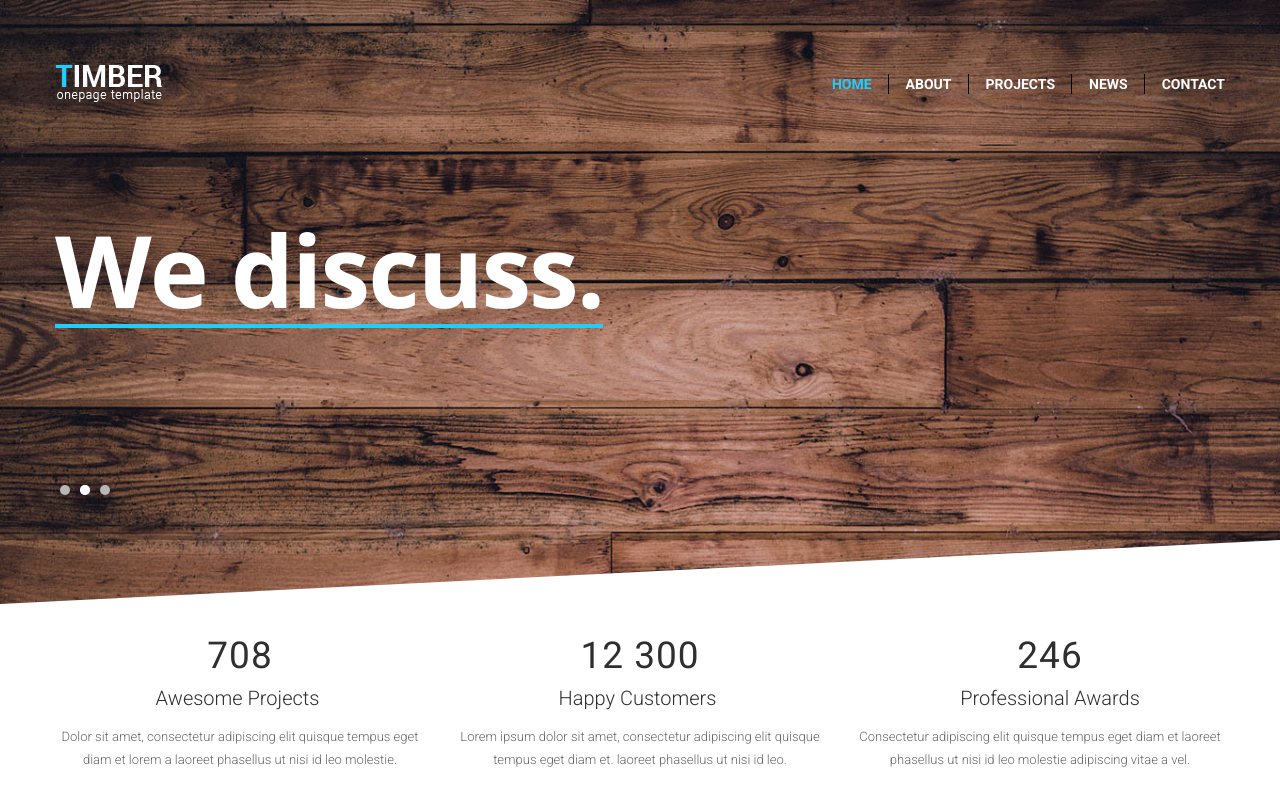
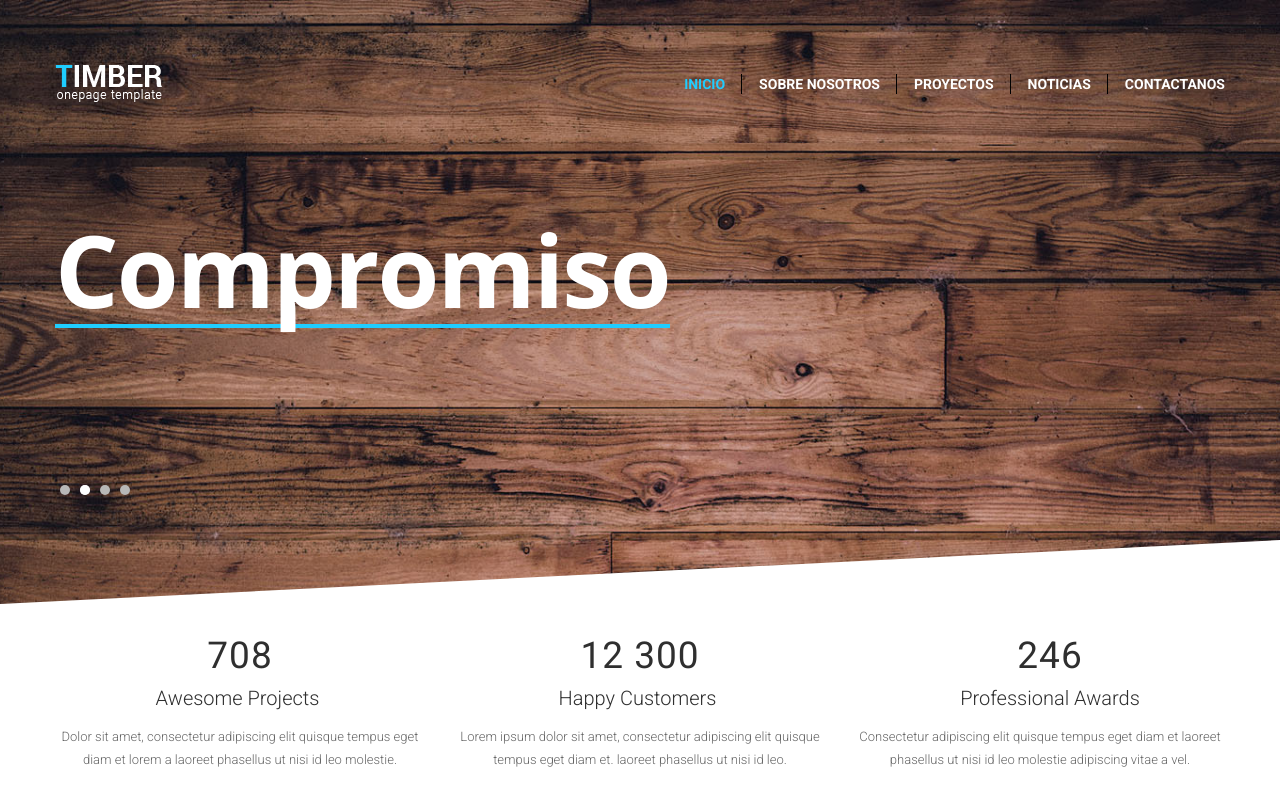
Before and after one commit to habconsultores/habconsultores.github.io, a plain HTML site: page index.html in a window 1280 px wide. Shown: the top 800 px of the page. Drawn offline with nearby package versions, Linux system fonts and the light colour scheme.

Commit message:
se sube primera version

```diff
--- a/index.html
+++ b/index.html
@@ -61,11 +61,11 @@
 				<div class="col-md-8">
 					<div class="navmenu"style="text-align: center;">
 						<ul id="menu">
-							<li class="active" ><a href="#home">Home</a></li>
-							<li><a href="#about">About</a></li>
-							<li><a href="#project">Projects</a></li>
-							<li><a href="#news">News</a></li>
-							<li class="last"><a href="#contact">Contact</a></li>
+							<li class="active" ><a href="#home">Inicio</a></li>
+							<li><a href="#about">Sobre Nosotros</a></li>
+							<li><a href="#project">Proyectos</a></li>
+							<li><a href="#news">Noticias</a></li>
+							<li class="last"><a href="#contact">Contactanos</a></li>
 							<!--li><a href="#features">Features</a></li-->
 						</ul>
 					</div>
@@ -79,17 +79,22 @@
 						<div class="camera_wrap camera_white_skin" id="camera_wrap_1">
 							<div data-thumb="" data-src="images/slides/blank.gif">
 								<div class="img-responsive camera_caption fadeFromBottom">
-									<h2>We listen.</h2>
+									<h2>Excelencia</h2>
 								</div>
 							</div>
 							<div data-thumb="" data-src="images/slides/blank.gif">
 								<div class="img-responsive camera_caption fadeFromBottom">
-									<h2>We discuss.</h2>
+									<h2>Compromiso</h2>
 								</div>
 							</div>
 							<div data-thumb="" data-src="images/slides/blank.gif">
 								<div class="img-responsive camera_caption fadeFromBottom">
-									<h2>We develop.</h2>
+									<h2>Inovación</h2>
+								</div>
+							</div>
+							<div data-thumb="" data-src="images/slides/blank.gif">
+								<div class="img-responsive camera_caption fadeFromBottom">
+									<h2>Sostenibilidad</h2>
 								</div>
 							</div>
 						</div><!-- #camera_wrap_1 -->
```
